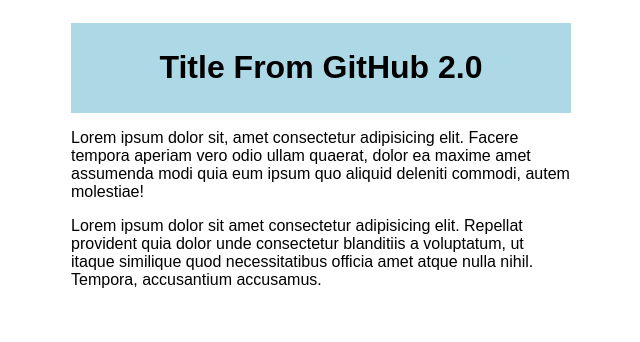
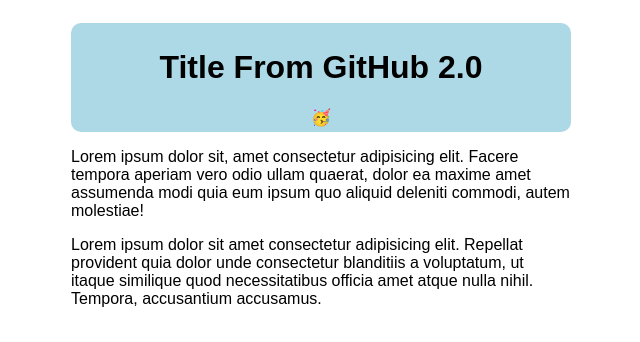
Before and after one commit to MaxSSO/pruebas-git, a plain HTML site: page index.html in a window 1280 px wide. Shown: the whole page, without its empty margins (319-959 px from the left). Drawn offline with Linux system fonts and the light colour scheme.

Commit message:
add emoji and update styles header

```diff
--- a/index.html
+++ b/index.html
@@ -11,6 +11,7 @@
   <div class="container">
     <div class="header">
       <h1>Title From GitHub 2.0</h1>
+      <span>🥳</span>
     </div>
     <p>Lorem ipsum dolor sit, amet consectetur adipisicing elit. Facere tempora aperiam vero odio ullam quaerat, dolor ea maxime amet assumenda modi quia eum ipsum quo aliquid deleniti commodi, autem molestiae!</p>
     <p>Lorem ipsum dolor sit amet consectetur adipisicing elit. Repellat provident quia dolor unde consectetur blanditiis a voluptatum, ut itaque similique quod necessitatibus officia amet atque nulla nihil. Tempora, accusantium accusamus.</p>
--- a/styles.css
+++ b/styles.css
@@ -12,4 +12,5 @@
   padding: 5px;
   background-color: lightblue;
   text-align: center;
+  border-radius: 10px;
 }
```
